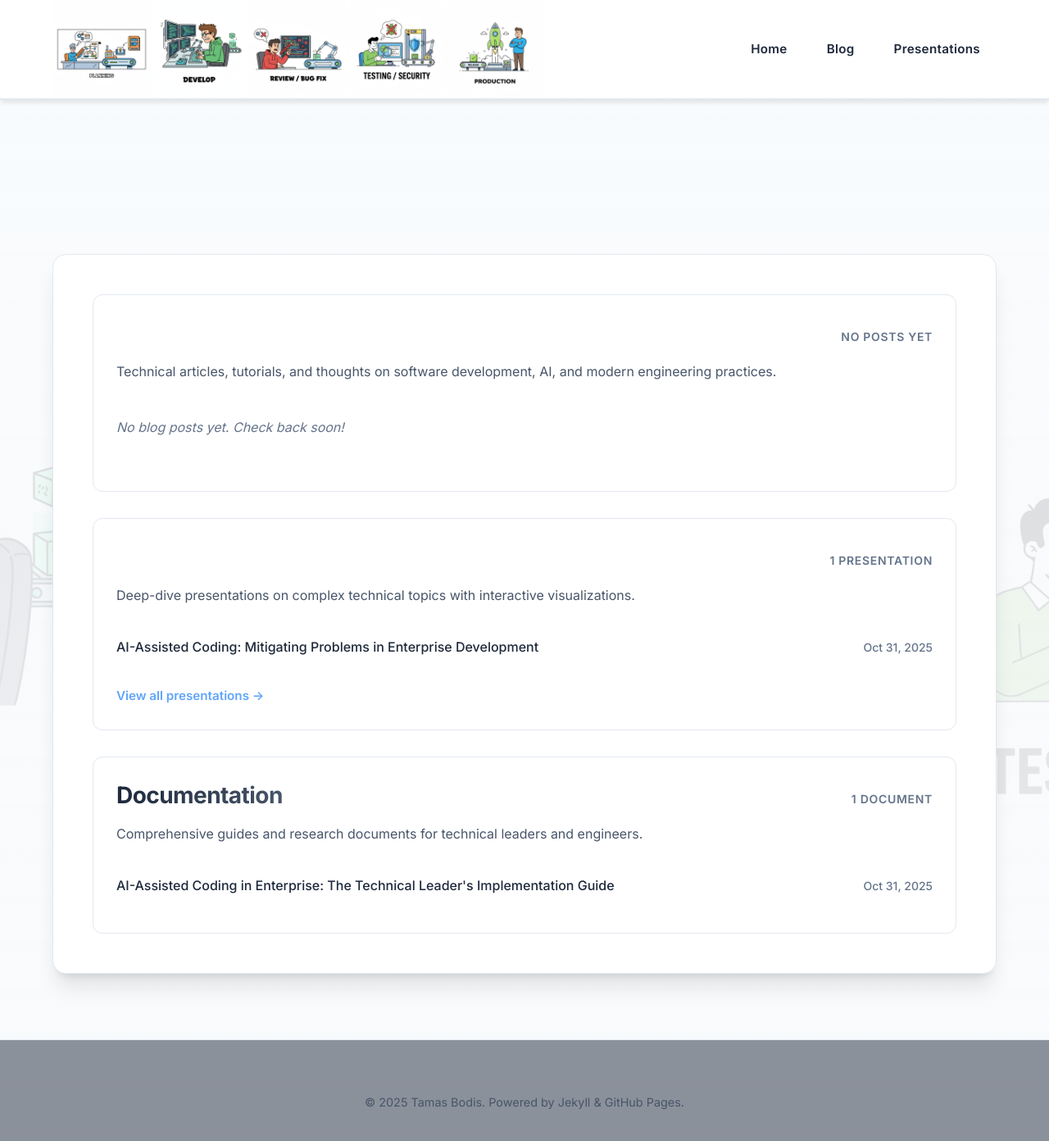
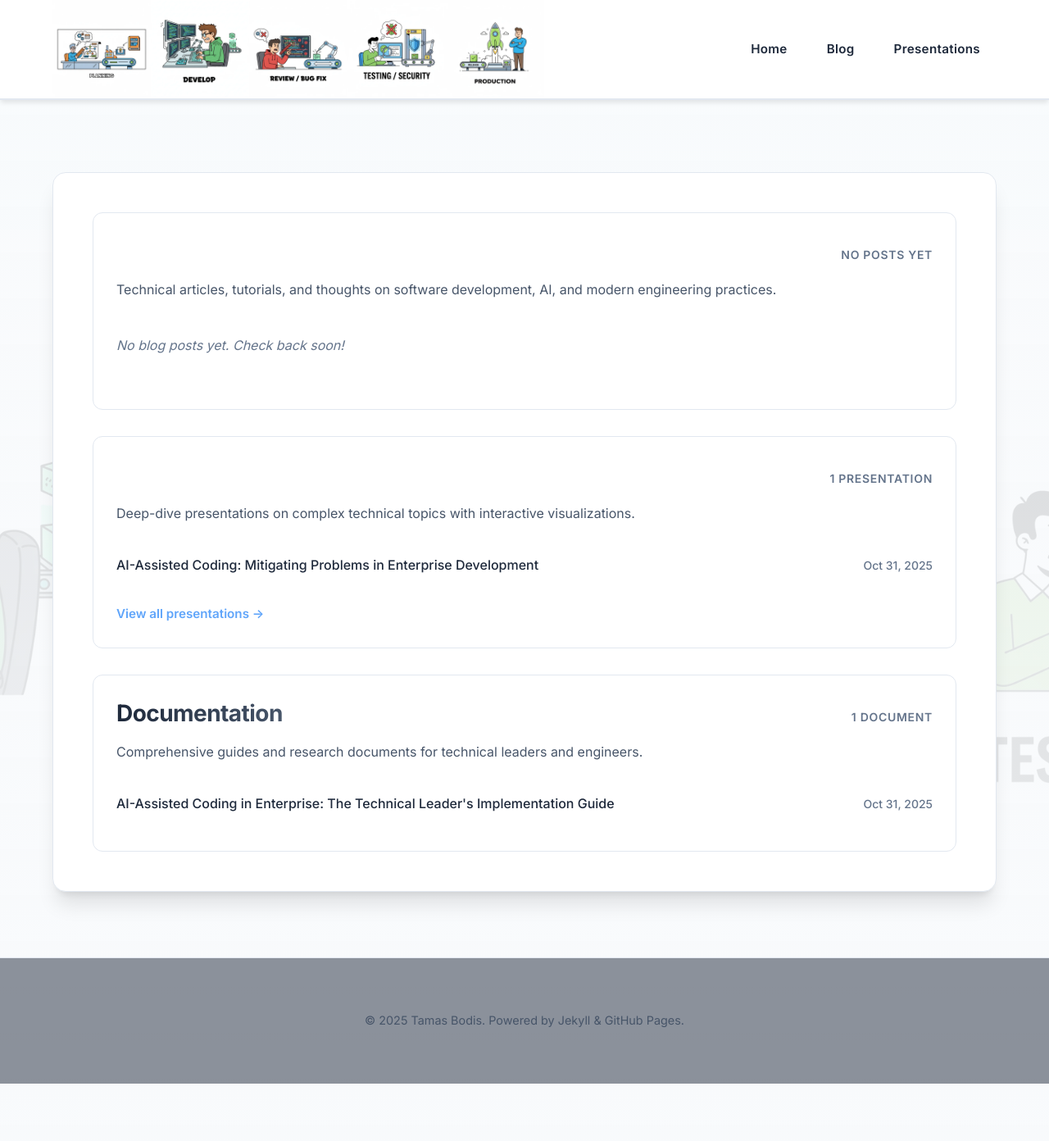
Before and after one commit to bodis/website, a Jekyll site: the page built from index.html, in a window 1280 px wide and 1400 px high. Shown: the top 1392 px of the window at 82% size. Built offline with Jekyll 4.4.1, drawn with Linux system fonts in a browser that asks for light colours.

Commit message:
fix design 6

```diff
--- a/_layouts/default.html
+++ b/_layouts/default.html
@@ -71,7 +71,7 @@
         }
 
         body > .container {
-            padding-top: 140px;
+            padding-top: 40px;
         }
 
         /* Header & Navigation Combined */
@@ -186,6 +186,8 @@
             margin: 48px 0;
             border: 1px solid var(--border);
             animation: fadeIn 0.6s ease;
+            position: relative;
+            z-index: 1;
         }
 
         @keyframes fadeIn {
@@ -348,7 +350,7 @@
             }
 
             body > .container {
-                padding-top: 180px;
+                padding-top: 40px;
             }
         }
 
@@ -372,7 +374,7 @@
             }
 
             body > .container {
-                padding-top: 160px;
+                padding-top: 32px;
             }
         }
 
@@ -400,7 +402,7 @@
             }
 
             body > .container {
-                padding-top: 140px;
+                padding-top: 28px;
             }
         }
 
```
Also changed, not shown: _layouts/post.html (+6 -5 lines).
